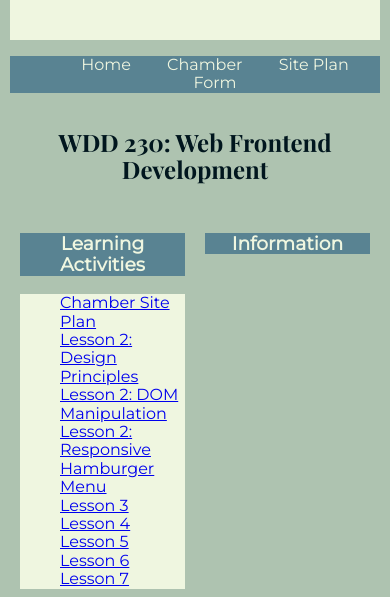
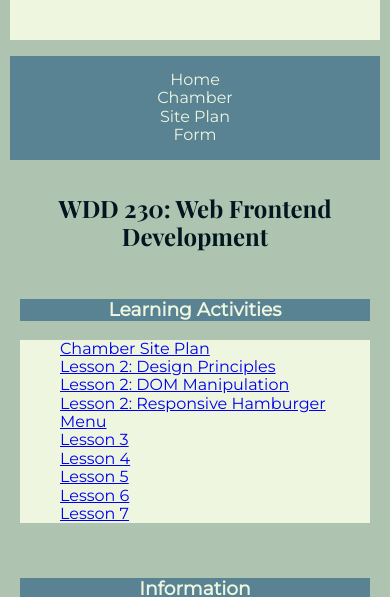
Before and after one commit to 20mthorpe/wdd230, a plain HTML site: page index.html in a window 390 px wide. Shown: the part 275-872 px from the top of the page. Drawn offline with nearby package versions, Linux system fonts and the light colour scheme.

Commit message:
flex for mobile view

```diff
--- a/index.html
+++ b/index.html
@@ -36,7 +36,7 @@
         </ul>
     </nav>
     <main>
-        <h2 id="maintitle">WDD 230: Web Frontend Development</h2>
+        <h2 class="maintitle">WDD 230: Web Frontend Development</h2>
         <section id="learn">
             <h3 id="learnh3">Learning Activities</h3>
             <ul id="weeklinks">
--- a/styles/base.css
+++ b/styles/base.css
@@ -30,23 +30,28 @@ header {
 }
 
 main {
-    max-width: 10000px;
+    /* max-width: 10000px; */
     display: grid;
-    grid-template-columns: 1fr 1fr;
+    grid-template-columns: 1fr;
     text-align: center;
 }
 
 nav {
     background-color: #598392;
     margin: 0 auto;
-    text-align: center;
+    /* text-align: center; */
 }
 nav ul {
     list-style-type: none;
     background-color: #598392;
+    padding: 15px;
+    display: flex;
+    align-items: center;
+    flex-direction: column;
+    justify-content: center;
 }
 nav a {
-    padding: 1rem;
+    padding: 15px;
     text-decoration: none;
     color:#EFF6E0;
 }
@@ -76,18 +81,20 @@ img {
 }
 
 /* id selectors */
-#maintitle {
-    grid-column: 1/3;
+.maintitle {
+    text-align: center;
+
 }
 
+
 #learn {
-    grid-column-start: 1;
+    /* grid-column-start: 1; */
     padding: 10px;
     border: 2px #598392;
 }
 
 #info {
-    grid-column-start: 2;
+    /* grid-column-start: 2; */
     padding: 10px;
 }
 
--- a/styles/larger.css
+++ b/styles/larger.css
@@ -1,8 +1,7 @@
-@media (min-width: 640px){
-    body {
+@media screen and (min-width: 32rem) {
 
     nav ul {
-            display: flex;
+        flex-direction: row;
     }
 
     nav ul li {
@@ -10,8 +9,11 @@
     }
 
     main {
-            grid-template-columns: 1fr;
+        grid-template-columns: 1fr 1fr;
     }
+
+    .maintitle {
+        grid-column: 1 / 3;
     }
-    /* this is where you change the nav!! */
+
 }
```
Lines whose indentation alone changed are shown as unchanged.
